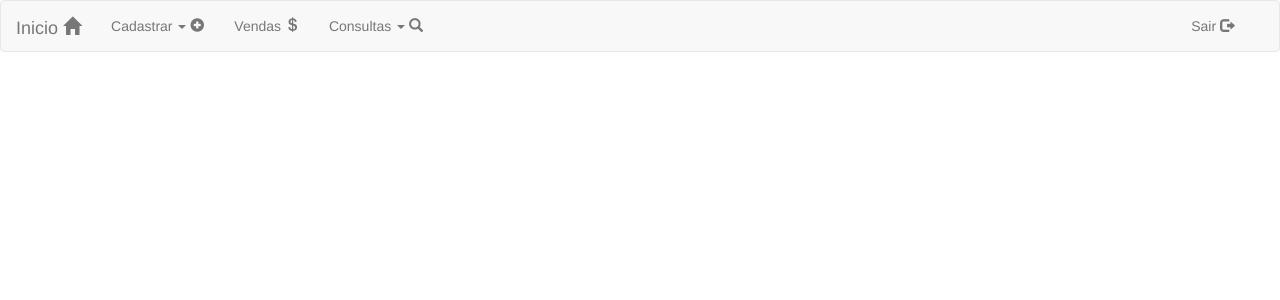
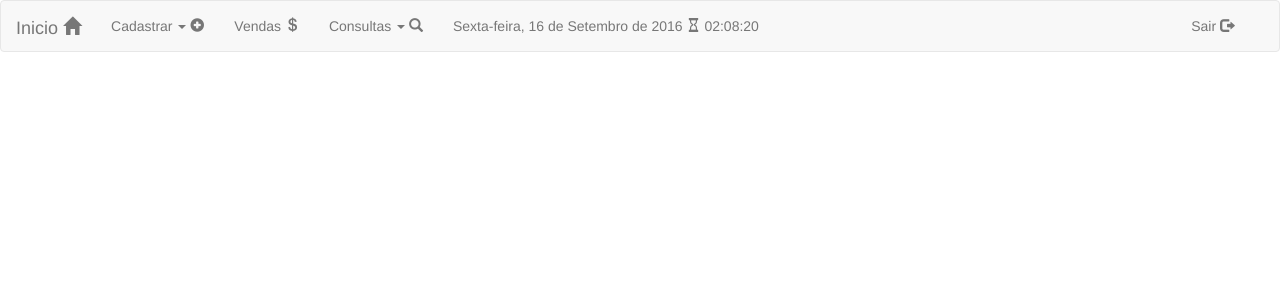
Before and after one commit to jasonicorrea/lojaifmt, a PHP site: page /Loja_Assistencia/index.php in a window 1280 px wide. Shown: the top 300 px of the page. Run offline with PHP 8.4, Linux system fonts and the light colour scheme.

Commit message:
Menu do sistema, arquivo cabecalho para todas as telas

```diff
--- a/Loja_Assistencia/cabecalho.php
+++ b/Loja_Assistencia/cabecalho.php
@@ -49,13 +49,84 @@
                             </ul>
                         </li>
                     </ul>
+
+                    <ul class="nav navbar-nav">
+                        <li>
+                            <a>
+                                <SCRIPT LANGUAGE="JAVASCRIPT">
+                                <!--
+
+                                var now = new Date();
+                                var mName = now.getMonth() +1 ;
+                                var dName = now.getDay() +1;
+                                var dayNr = now.getDate();
+                                var yearNr=now.getYear();
+                                if(dName==1) {Day = "Domingo";}
+                                if(dName==2) {Day = "Segunda-feira";}
+                                if(dName==3) {Day = "Terça-feira";}
+                                if(dName==4) {Day = "Quarta-feira";}
+                                if(dName==5) {Day = "Quinta-feira";}
+                                if(dName==6) {Day = "Sexta-feira";}
+                                if(dName==7) {Day = "Sábado";}
+                                if(mName==1){Month = "Janeiro";}
+                                if(mName==2){Month = "Fevereiro";}
+                                if(mName==3){Month = "Março";}
+                                if(mName==4){Month = "Abril";}
+                                if(mName==5){Month = "Maio";}
+                                if(mName==6){Month = "Junho";}
+                                if(mName==7){Month = "Julho";}
+                                if(mName==8){Month = "Agosto";}
+                                if(mName==9){Month = "Setembro";}
+                                if(mName==10){Month = "Outubro";}
+                                if(mName==11){Month = "Novembro";}
+                                if(mName==12){Month = "Dezembro";}
+                                if(yearNr < 2000) {Year = 1900 + yearNr;}
+                                else {Year = yearNr;}
+                                var todaysDate =(" " + Day + ", " + dayNr + " de " + Month + " de " + Year);
+
+                                document.write('  '+todaysDate);
+
+                                //-->
+                                </SCRIPT>
+                                <span class="glyphicon glyphicon-hourglass" aria-hidden="true"></span>
+
+                                <SPAN ID="Clock">00:00:00</SPAN>
+
+                                <SCRIPT LANGUAGE="JavaScript">
+                                <!--
+                                  var Elem = document.getElementById("Clock");
+                                  function Horario(){
+                                    var Hoje = new Date();
+                                    var Horas = Hoje.getHours();
+                                    if(Horas < 10){
+                                      Horas = "0"+Horas;
+                                    }
+                                    var Minutos = Hoje.getMinutes();
+                                    if(Minutos < 10){
+                                      Minutos = "0"+Minutos;
+                                    }
+                                    var Segundos = Hoje.getSeconds();
+                                    if(Segundos < 10){
+                                      Segundos = "0"+Segundos;
+                                    }
+                                    Elem.innerHTML = Horas+":"+Minutos+":"+Segundos;
+                                    }
+                                    window.setInterval("Horario()",1000);
+                                //-->
+                                </SCRIPT>
+
+                            </a>
+                        </li>
+                    </ul>
+
+
                     <ul class="nav navbar-nav pull-right">
                         <li><a href="#">Sair
                             <span class="glyphicon glyphicon-log-out" aria-hidden="true"></span>
                             </a>
                         </li>
+                    </ul>
 
-                    </ul>
                 </div>
             </div>
         </nav>
```
